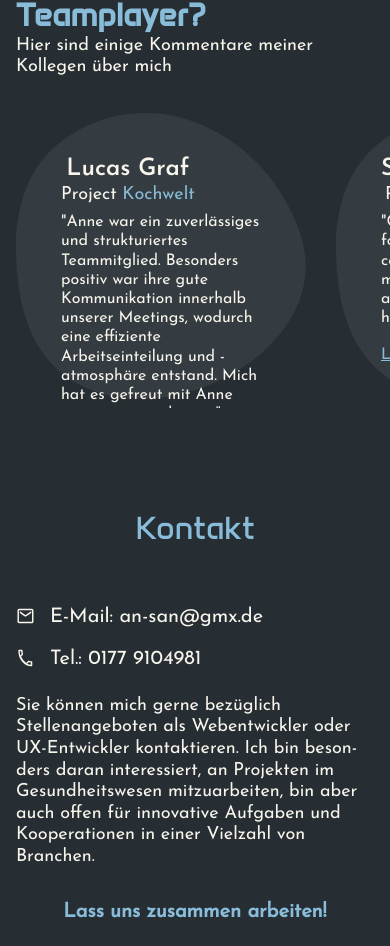
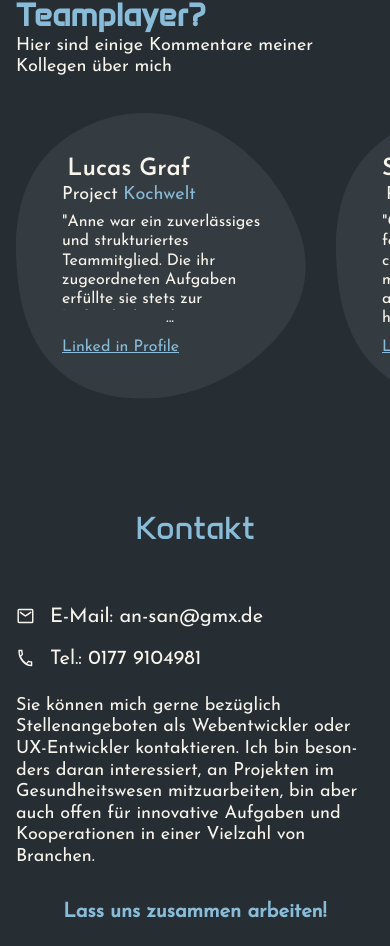
Before and after one commit to Saki63/portfolio, an Angular app: page / in a window 390 px wide. Shown: the part 3423-4369 px from the top of the page. Built offline with nearby package versions, Linux system fonts and the light colour scheme.

Commit message:
feat: scroll behavior to quote in bubbles

```diff
--- a/src/app/references/bubble/bubble.component.html
+++ b/src/app/references/bubble/bubble.component.html
@@ -4,7 +4,13 @@
             <h4>{{name}}</h4>
             <p>Project <span class="primary">{{project}}</span></p>
         </div>
-        <p>"{{quote}}"</p>
+        <div class="scroll_wrapper">
+            <p class="quote" (scroll)="onScroll($event)">"{{quote}}"</p>
+            @if (scrollbehavior){
+                <span [ngClass]="scrollable ? '' : 'hide'">...</span>
+            }
+        </div>
+
         <a href={{link}}>Linked in Profile</a>
     </div>
     <app-img-ellipse2 [size]="400" class="default_background"/>
--- a/src/app/references/bubble/bubble.component.scss
+++ b/src/app/references/bubble/bubble.component.scss
@@ -6,7 +6,7 @@
     height: 400px;
     position: relative;
     @include flex-box($ai:start);
-    padding-top: 32px;
+    padding-top: 54px;
 
     .default_background{
         position: absolute;
@@ -45,6 +45,18 @@
         text-align: center;
     }
 
+    .scroll_wrapper{
+        @include flex-box($fd: column);
+        height: 124px;
+    }
+
+
+
+    .quote{
+        max-height: 124px;
+        overflow: scroll;
+    }
+
     a{
         @include font($family: 'Josefin_Sans_Regular', $size: 16px, $color: $primary-color);
         text-align: center;
@@ -60,6 +72,14 @@
             color: $secondary-color;
         }
     }
+}
+
+.hide{
+    display: none;
+}
+
+::-webkit-scrollbar {
+    display: none;
 }
 
 @media (max-width: 480px){
@@ -84,11 +104,7 @@
         align-items: start;
         gap: 8px;
         max-width: 216px;
-        margin-left: 16px;
-
-        // @include flex-box($fd: column, $g: 20px);
-        // max-width: 300px;
-        // z-index: 1;
+        margin-left: 18px;
 
         .header{
             h4{
@@ -106,9 +122,19 @@
             text-align: start;
         }
 
+
+        .scroll_wrapper{
+            @include flex-box($fd: column);
+            height: 113px;
+        }
+
+        .quote{
+            max-height: 113px;
+        }
+
         a{
             text-align: start;
-            margin-top: 10px;
+            margin-top: 4px;
         }
     }
 }
--- a/src/app/references/bubble/bubble.component.ts
+++ b/src/app/references/bubble/bubble.component.ts
@@ -1,10 +1,11 @@
-import { Component, Input } from '@angular/core';
+import { Component, HostListener, Input } from '@angular/core';
 import { SvgImageModule } from '../../shared/svg-images/svg-images';
+import { NgClass } from "@angular/common";
 
 @Component({
   selector: 'app-bubble',
   standalone: true,
-  imports: [ SvgImageModule ],
+  imports: [SvgImageModule, NgClass],
   templateUrl: './bubble.component.html',
   styleUrl: './bubble.component.scss'
 })
@@ -13,5 +14,17 @@ export class BubbleComponent {
   @Input() project: string = "";
   @Input() quote: string = "";
   @Input() link: string = "";
+  @Input() scrollbehavior: boolean = false;
+
+  scrollable = true;
+
+  @HostListener('scroll', ['$event'])
+  onScroll(event: any) {
+    if (event.target.offsetHeight + event.target.scrollTop >= event.target.scrollHeight - 1) {
+      this.scrollable = false;
+    } else {
+      this.scrollable = true;
+    }
+  }
 
 }
--- a/src/app/references/references.component.html
+++ b/src/app/references/references.component.html
@@ -8,20 +8,23 @@
         <app-bubble
             [name]="'Lucas Graf'"
             [project]="'Kochwelt'"
-            [quote]="'Anne war ein zuverlässiges und strukturiertes Teammitglied. Besonders positiv war ihre gute Kommunikation innerhalb unserer Meetings, wodurch eine effiziente Arbeitseinteilung und -atmosphäre entstand. Mich hat es gefreut mit Anne zusammenzuarbeiten.'"
+            [quote]="'Anne war ein zuverlässiges und strukturiertes Teammitglied. Die ihr zugeordneten Aufgaben erfüllte sie stets zur Zufriedenheit der Gruppe. Besonders positiv war ihre gute Kommunikation innerhalb unserer Meetings, wodurch eine effiziente Arbeitseinteilung und -atmosphäre entstand. Mich hat es gefreut mit Anne zusammenzuarbeiten.'"
             [link]="'https://github.com/lucasxgraf'"
+            [scrollbehavior]="true"
             ></app-bubble>
         <app-bubble
             [name]="'Sahra Mueller'"
             [project]="'DA Bubble'"
             [quote]="'Claudia had to develop, format and deliver content in collaboration with the team members. She is a reliable and friendly person. I would hire her!'"
             [link]="'#'"
+            [scrollbehavior]="false"
         ></app-bubble>
         <app-bubble
             [name]="'Sahra Mueller'"
             [project]="'DA Bubble'"
             [quote]="'Claudia had to develop, format and deliver content in collaboration with the team members. She is a reliable and friendly person.'"
             [link]="'#'"
+            [scrollbehavior]="false"
         ></app-bubble>
     </div>
 </section>
```
